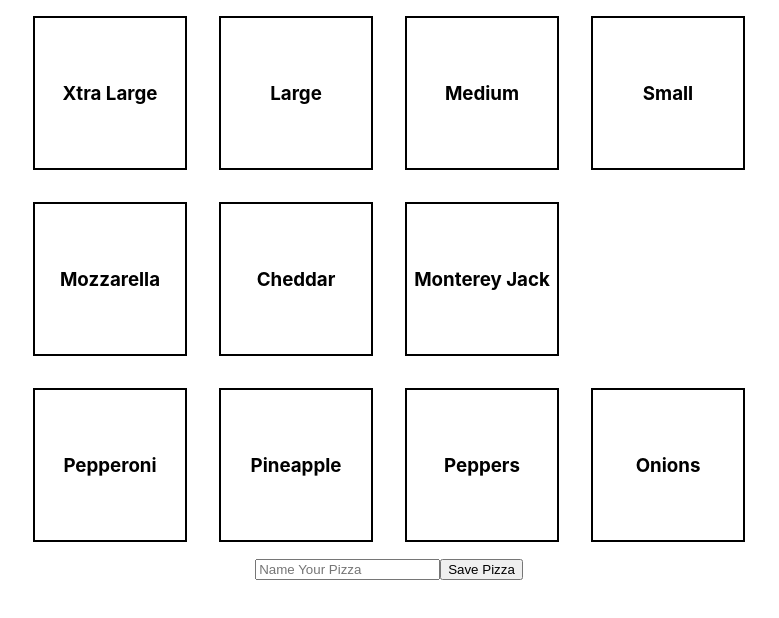
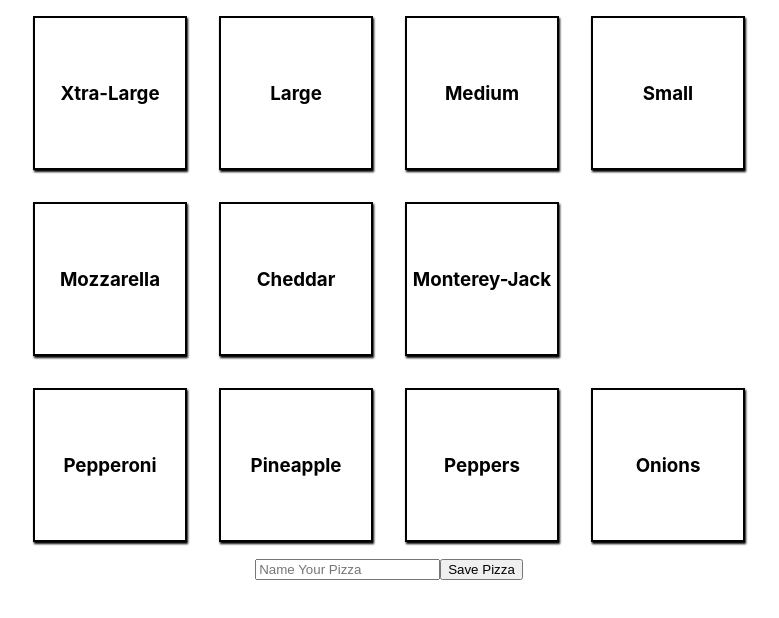
Before and after one commit to ChaonengTan/FEW2.3-PizzaOrder, a React (Create React App) app: page / in a window 1280 px wide. Shown: the top 618 px of the page, without its empty margins (235-1014 px from the left). Built offline with nearby package versions, Linux system fonts and the light colour scheme.

Commit message:
+more css design

```diff
--- a/src/components/Pizza.js
+++ b/src/components/Pizza.js
@@ -15,15 +15,12 @@ function Pizza(props) {
 
     function multiComponent(data, func) {
         return data.map((elem) => {
+            const selected = toppings.includes(elem) ? 'selected' : ''
             return (
-                <label className='pizzaCard'>
+                <label className={`pizzaCard ${selected}`}>
                     <h3>{elem}</h3>
                     <input type='checkbox' onClick={(e) => {
-                        if(toppings.includes(elem)){
-                            func(toppings.filter(e => e !== elem))
-                        } else {
-                            func([...toppings, elem])
-                        }
+                        toppings.includes(elem) ? func(toppings.filter(e => e !== elem)) : func([...toppings, elem])
                     }}/>
                 </label>
             )
@@ -31,8 +28,9 @@ function Pizza(props) {
     }
     function radioComponent(data, func) {
         return data.map((elem) => {
+            const selected = crust === elem || cheese === elem ? 'selected' : ''
             return (
-                <label className='pizzaCard'>
+                <label className={`pizzaCard ${selected}`}>
                     <h3>{elem}</h3>
                     <input type='radio' name={data} value={elem} onChange={(e) => {
                         func(elem)
--- a/src/components/styles/Pizza.css
+++ b/src/components/styles/Pizza.css
@@ -9,6 +9,7 @@
   border: solid var(--cardColor) 2px;
   color: var(--cardColor);
   background-color: var(--cardBG);
+  box-shadow: 1px 2px 2px black;
   height: 150px;
   width: 150px;
   display: flex;
@@ -49,5 +50,18 @@
   visibility: visible;
   background-color: var(--cardColor);
 }
+.addButtons > * .selected {
+  background-color: var(--cardColor);
+  color: var(--cardBG);
+}
+.addButtons > * .selected::after {
+  transform: rotate(0);
+}
+.addButtons > * .selected:hover {
+  color: var(--cardColor);
+}
+.addButtons > * .selected:hover::before, .addButtons > * .selected:hover::after {
+  background-color: var(--cardBG);
+}
 
 /*# sourceMappingURL=Pizza.css.map */
--- a/src/components/styles/Pizza.scss
+++ b/src/components/styles/Pizza.scss
@@ -9,6 +9,7 @@
         border: solid var(--cardColor) 2px;
         color: var(--cardColor);
         background-color: var(--cardBG);
+        box-shadow: 1px 2px 2px black;
         height: 150px;
         width: 150px;
         display: flex;
@@ -47,4 +48,15 @@
             color: var(--cardBG);
         }
     }
+    .selected{
+        background-color: var(--cardColor);
+        color: var(--cardBG);
+        &::after {transform: rotate(0);}
+        &:hover {
+            &::before, &::after {
+                background-color: var(--cardBG);
+            }
+            color: var(--cardColor);
+        }
+    }
 }
--- a/src/data.json
+++ b/src/data.json
@@ -1,5 +1,5 @@
 {
     "toppings": ["Pepperoni", "Pineapple", "Peppers", "Onions"],
-    "crust": ["Xtra Large", "Large", "Medium", "Small"],
-    "cheese": ["Mozzarella", "Cheddar", "Monterey Jack"]
+    "crust": ["Xtra-Large", "Large", "Medium", "Small"],
+    "cheese": ["Mozzarella", "Cheddar", "Monterey-Jack"]
 }
```
Also changed, not shown: src/components/PizzaList.js (+5 -4 lines), 1 other file (tests, documents, lock files or other folders).
